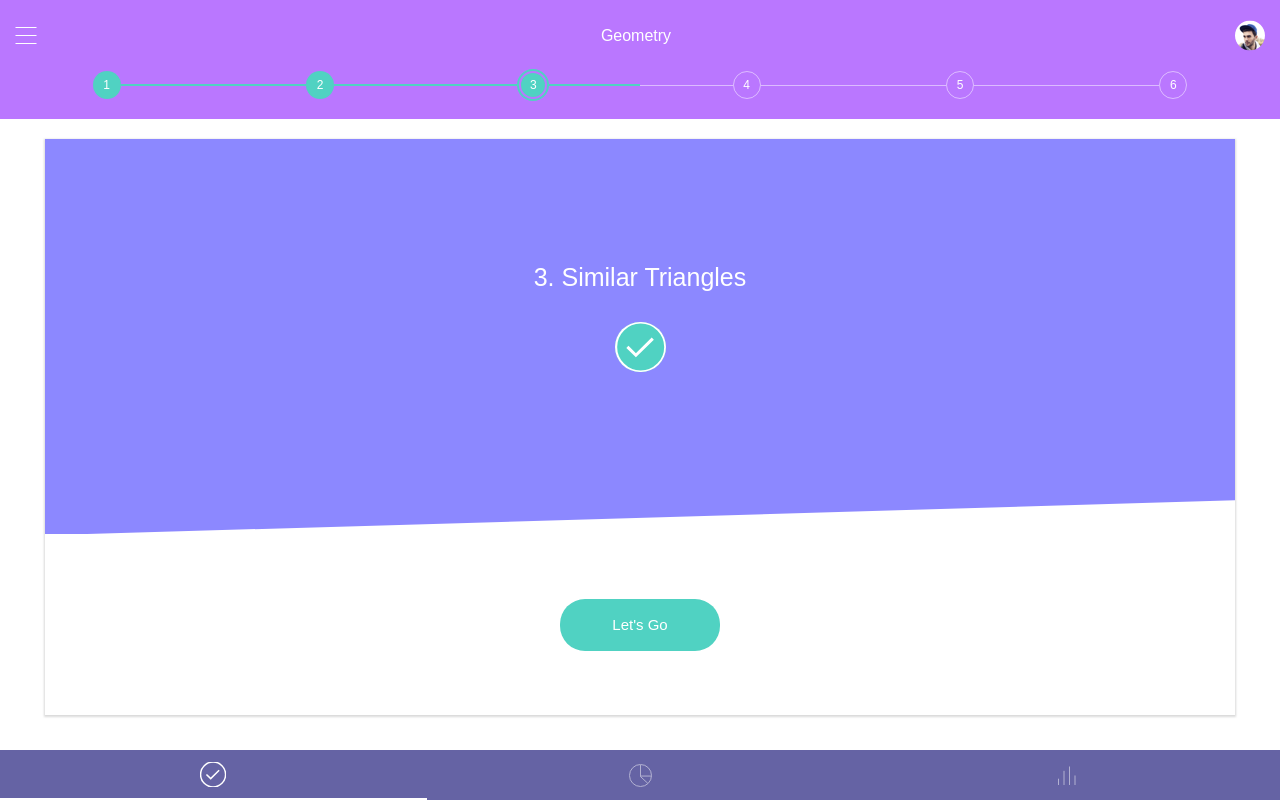
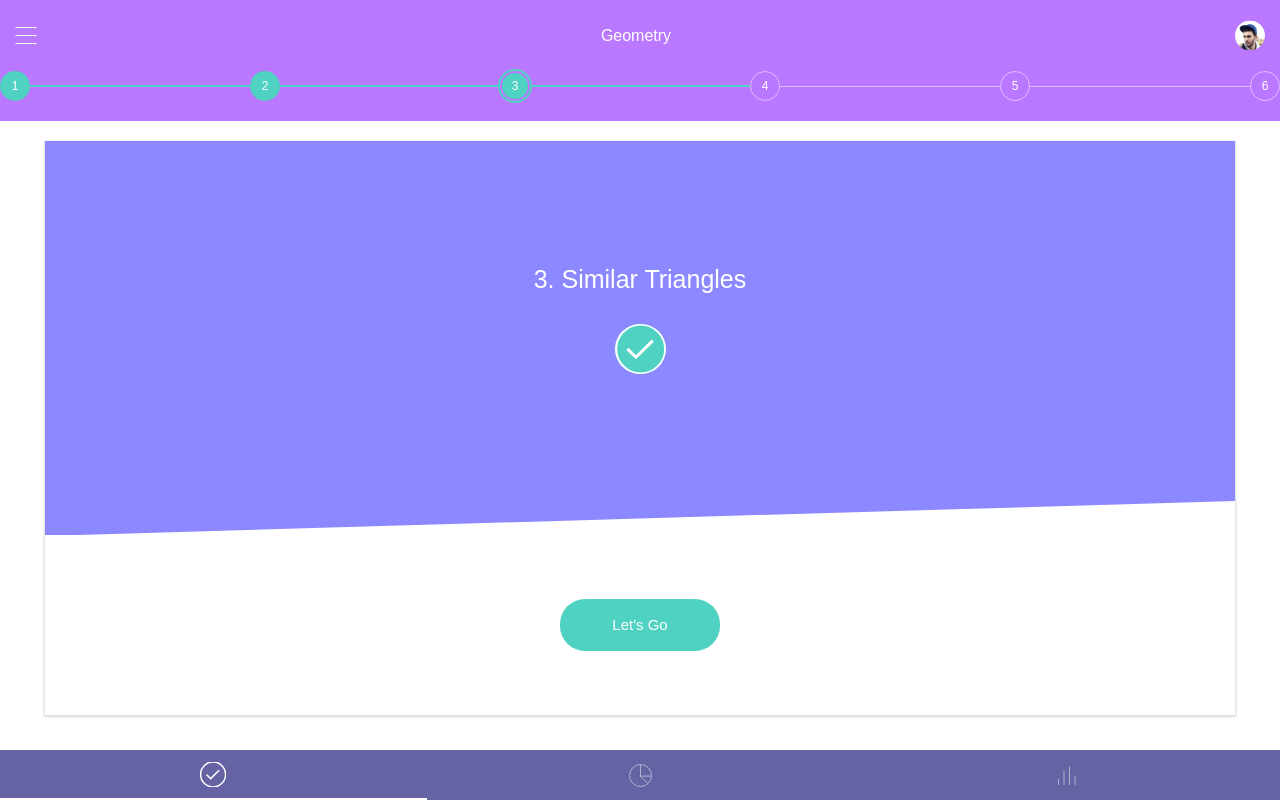
Before and after one commit to dimadesu/math-subtopics-navigator, a React app: page / in a window 1280 px wide. Built offline with nearby package versions, Linux system fonts and the light colour scheme.

Commit message:
Restyle navigation connections to have more control

```diff
--- a/src/App.css
+++ b/src/App.css
@@ -41,44 +41,37 @@
 .navigation {
   display: flex;
   width: 100%;
+  align-items: center;
   font-size: 12px;
 }
 
 .navigation__item {
-  flex: 1;
+  width: 30px;
   display: flex;
   justify-content: center;
   align-items: center;
 }
 
-.navigation__item:before,
-.navigation__item:after {
-  content: '';
+.navigation__item-connection {
   flex: 1;
   height: 1px;
   background-color: rgba(255, 255, 255, .5);
 }
 
-.navigation__item--completed:before,
-.navigation__item--completed:after {
+.navigation__item--completed + .navigation__item-connection {
   height: 2px;
   background-color: #50D2C2;
-}
-
-.navigation__item:first-child:before,
-.navigation__item:last-child:after {
-  background-color: transparent;
 }
 
 .navigation__item__link {
   display: flex;
   justify-content: center;
   align-items: center;
-  width: 28px;
-  height: 28px;
+  width: 30px;
+  height: 30px;
+  border-radius: 15px;
   text-decoration: none;
   color: white;
-  border-radius: 14px;
   border: 1px solid rgba(255, 255, 255, .5);
 }
 
--- a/src/App.tsx
+++ b/src/App.tsx
@@ -19,18 +19,23 @@ class App extends React.Component {
             <div className="navigation__item navigation__item--completed">
               <a href="#" className="navigation__item__link">1</a>
             </div>
+            <div className="navigation__item-connection"/>
             <div className="navigation__item navigation__item--completed">
               <a href="#" className="navigation__item__link">2</a>
             </div>
+            <div className="navigation__item-connection"/>
             <div className="navigation__item navigation__item--completed navigation__item--active">
               <a href="#" className="navigation__item__link">3</a>
             </div>
+            <div className="navigation__item-connection"/>
             <div className="navigation__item">
               <a href="#" className="navigation__item__link">4</a>
             </div>
+            <div className="navigation__item-connection"/>
             <div className="navigation__item">
               <a href="#" className="navigation__item__link">5</a>
             </div>
+            <div className="navigation__item-connection"/>
             <div className="navigation__item">
               <a href="#" className="navigation__item__link">6</a>
             </div>
```
